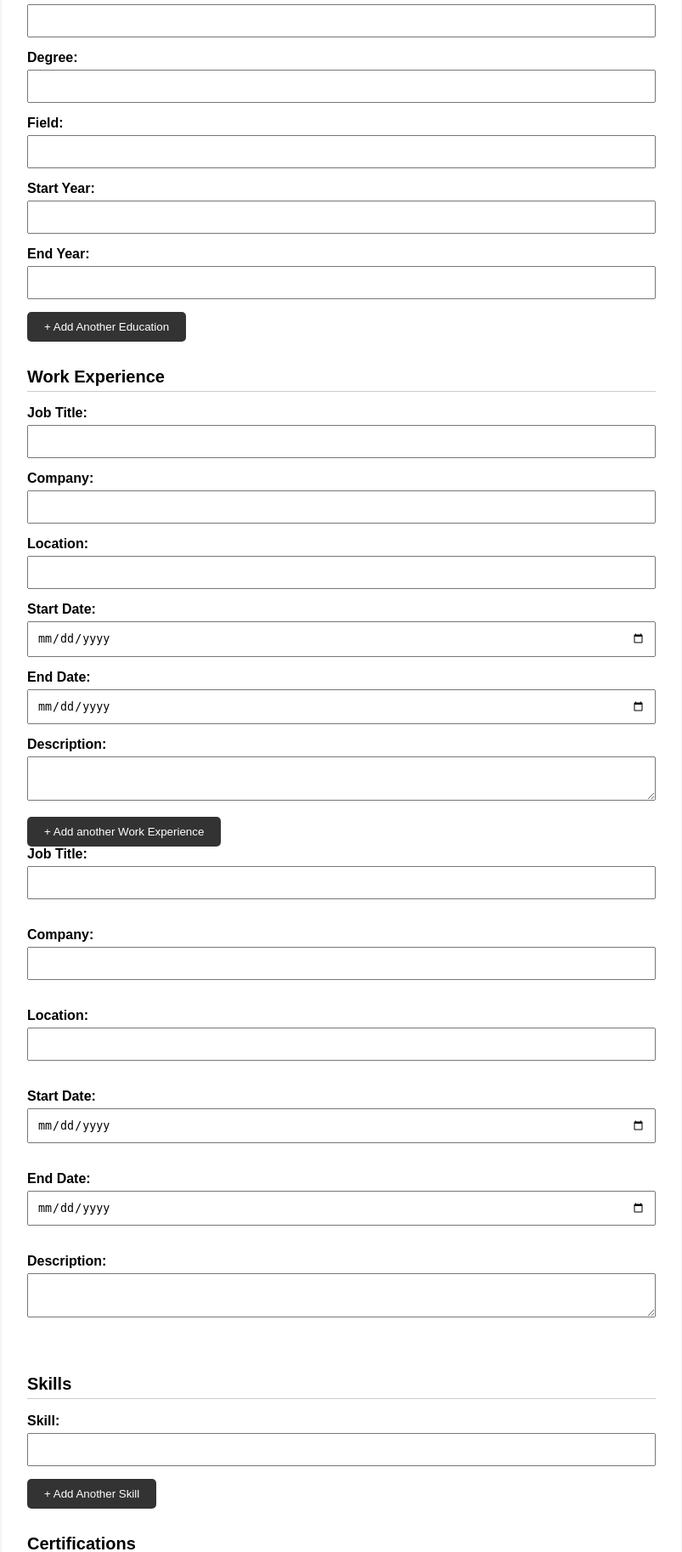
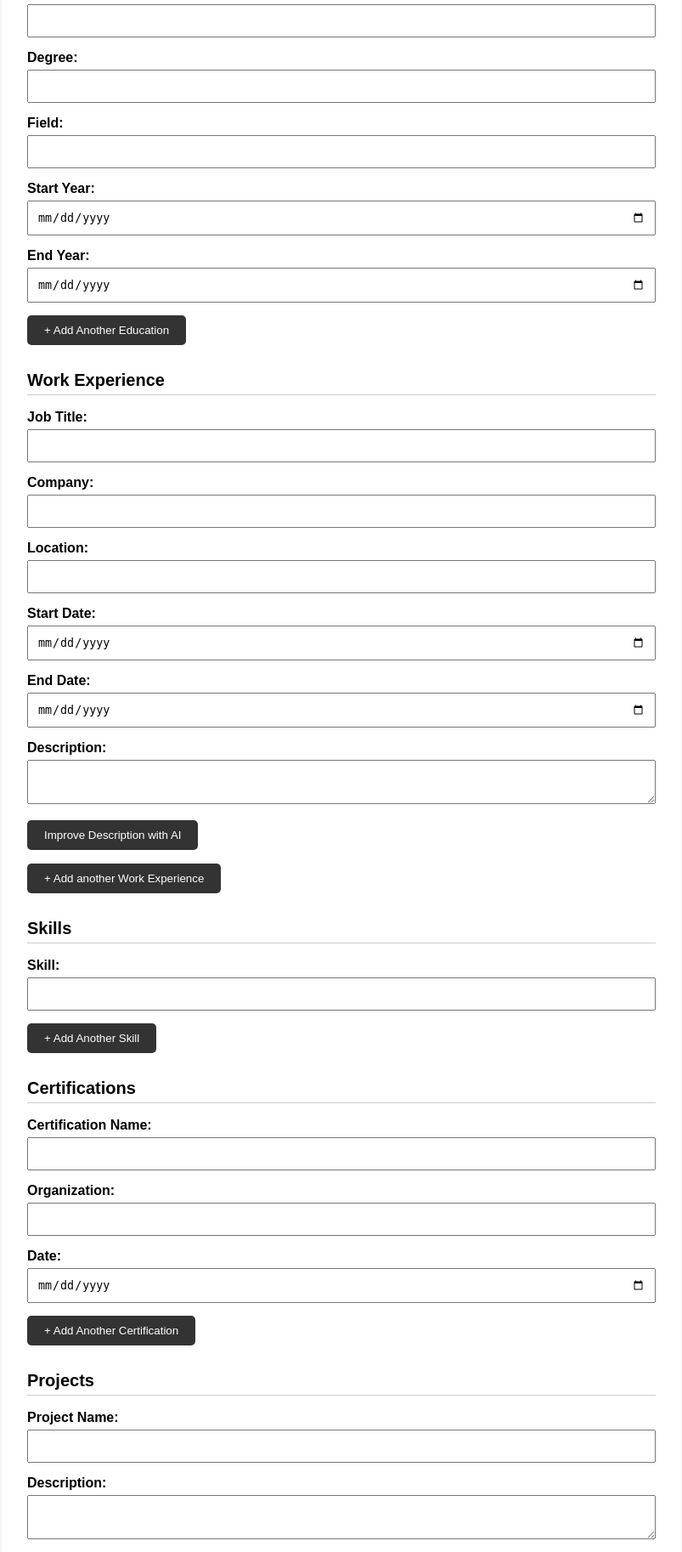
Before and after one commit to Cherry-tech14/resume_builder, a Flask app: page /create in a window 1280 px wide. Shown: the part 1270-3096 px from the top of the page at 85% size, without its empty margins (238-1041 px from the left). Run offline with Flask 3, Linux system fonts and the light colour scheme; the visitor is signed in with stand-in values (Sample User, id 1).

Commit message:
Ai integration into description option

```diff
--- a/app.py
+++ b/app.py
@@ -211,6 +211,67 @@ def generate_summary():
             "error": "Unable to generate a summary right now. Please try again."
         }), 503
 
+@app.route("/generate-description", methods=["POST"])
+def generate_description():
+
+    if "user_id" not in session:
+        return jsonify({"error": "Please log in first."}), 401
+
+    data = request.get_json(silent=True) or {}
+
+    job_title = data.get("job_title", "").strip()
+    description = data.get("description", "").strip()
+
+    if not job_title or not description:
+        return jsonify({
+            "error": "Job title and description are required."
+        }), 400
+
+    if client is None:
+        return jsonify({
+            "error": "Gemini AI is not configured."
+        }), 503
+
+    prompt = f"""
+    You are a professional resume writing assistant.
+
+    Improve the following work experience description.
+
+    Job Title: {job_title}
+
+    Original Description: {description}
+
+    Requirements:
+    - Use professional resume language.
+    - Use clear and concise sentences.
+    - Start statements with strong action verbs.
+    - Do not invent responsibilities, achievements, or statistics.
+    - Preserve the user's actual experience.
+    - Return only the improved description.
+    """
+
+    try:
+        response = client.models.generate_content(
+            model="gemini-3.8-flash",
+            contents=prompt
+        )
+
+        improved_description = (response.text or "").strip()
+
+        if not improved_description:
+            return jsonify({
+                "error": "AI returned an empty description."
+            }), 502
+
+        return jsonify({
+            "description": improved_description
+        })
+
+    except Exception:
+        app.logger.exception("Gemini description generation failed")
+        return jsonify({
+            "error": "Unable to improve the description right now. Please try again."
+        }), 500
 
 @app.route("/create", methods=["GET", "POST"])
 def create_resume():
--- a/templates/create_resume.html
+++ b/templates/create_resume.html
@@ -94,10 +94,10 @@
                 <input type="text" name="field">
 
                 <label>Start Year:</label>
-                <input type="text" name="start_year">
+                <input type="date" name="start_year">
 
                 <label>End Year:</label>
-                <input type="text" name="end_year">
+                <input type="date" name="end_year">
 
             </div>
 
@@ -106,6 +106,8 @@
         <button type="button" id="add-education">
             + Add Another Education
         </button>
+
+
         <h2>Work Experience</h2>
 
         <div id="work-container">
@@ -127,35 +129,16 @@
 
                 <label>Description:</label>
                 <textarea name="description"></textarea>
+
+                <button  type="button" class="improve-description">
+                    Improve Description with AI
+                </button>
+                <p class="description-status"></p>
             </div>
         </div>
         <button type="button" id="add-work">
             + Add another Work Experience
         </button>
-
-        <label>Job Title:</label>
-        <input type="text" name="job_title">
-        <br><br>
-
-        <label>Company:</label>
-        <input type="text" name="company">
-        <br><br>
-
-        <label>Location:</label>
-        <input type="text" name="work_location">
-        <br><br>
-
-        <label>Start Date:</label>
-        <input type="date" name="start_date">
-        <br><br>
-
-        <label>End Date:</label>
-        <input type="date" name="end_date">
-        <br><br>
-
-        <label>Description:</label>
-        <textarea name="description"></textarea>
-        <br><br>
 
         <h2>Skills</h2>
 
@@ -395,6 +378,12 @@
 
             <label>Description:</label>
             <textarea name="description"></textarea>
+
+            <button type="button" class="improve-description">
+                Improve Description with AI
+            </button>
+
+            <p class="description-status"></p>
         `;
 
             workContainer.appendChild(workEntry);
@@ -668,6 +657,64 @@
         }
     });
 </script>
+
+<script>
+    document.getElementById("work-container").addEventListener("click", async function (event) {
+
+        if (!event.target.classList.contains("improve-description")) {
+            return;
+        }
+
+        const button = event.target;
+
+        const workEntry = button.closest(".work-entry");
+
+        const jobTitle = workEntry.querySelector('[name="job_title"]').value.trim();
+
+        const descriptionField = workEntry.querySelector('[name="description"]');
+
+        const description = descriptionField.value.trim();
+
+        const status = workEntry.querySelector(".description-status");
+
+        if (!jobTitle || !description) {
+            status.textContent = "Please enter a job title and description first.";
+            return;
+        }
+
+        button.disabled = true;
+        status.textContent = "Generating description...";
+
+        try {
+            const response = await fetch("/generate-description", {
+                method: "POST",
+                headers: {
+                    "Content-Type": "application/json"
+                },
+                body: JSON.stringify({
+                    job_title: jobTitle,
+                    description: description
+                })
+            });
+
+            const data = await response.json();
+
+            if (!response.ok) {
+                throw new Error(data.error || "Unable to generate description.");
+            }
+
+            descriptionField.value = data.description;
+
+            status.textContent = "Description improved successfully!";
+
+        } catch (error) {
+            status.textContent = error.message;
+
+        } finally {
+            button.disabled = false;
+        }
+    });
+</script>
 </body>
 
 </html>
```
